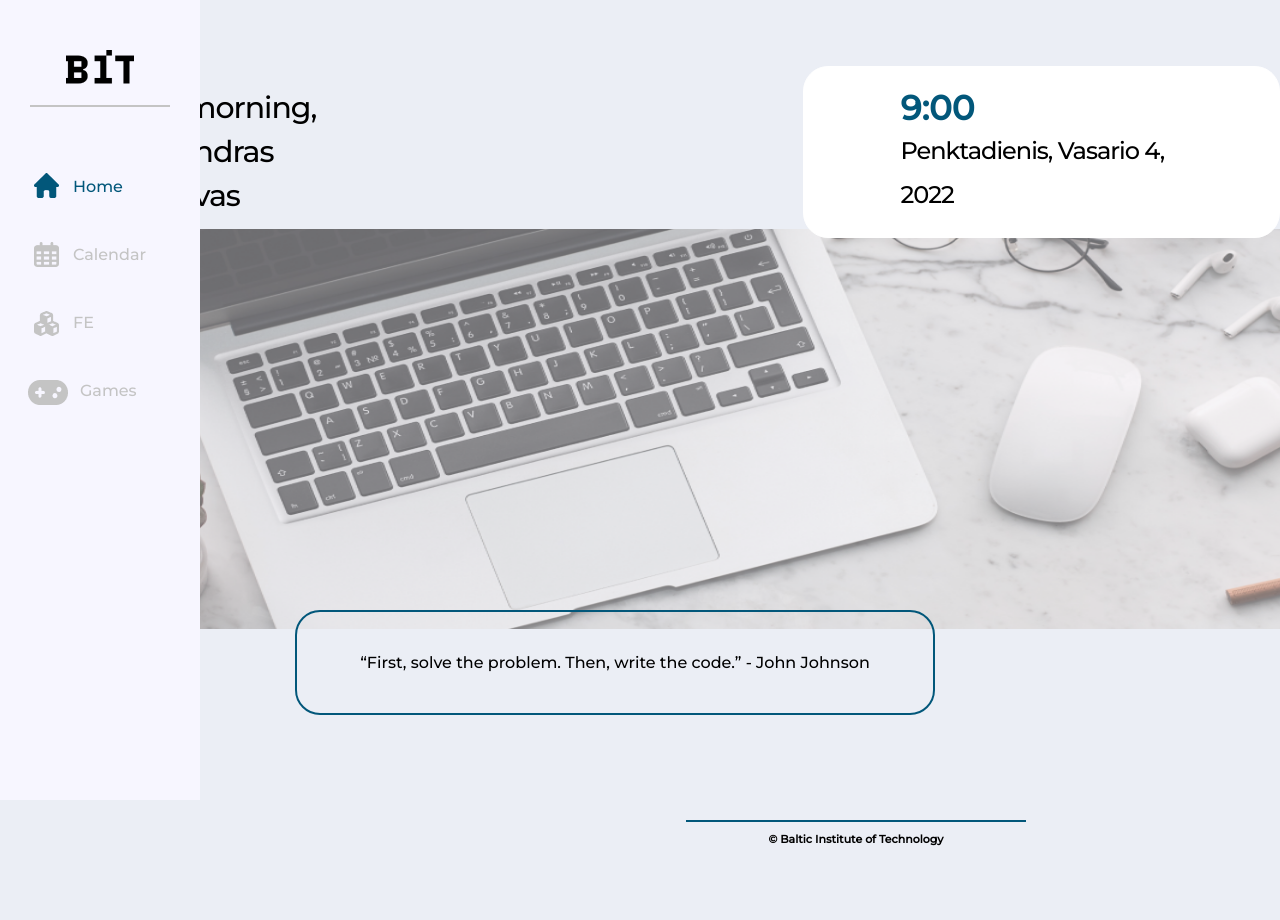
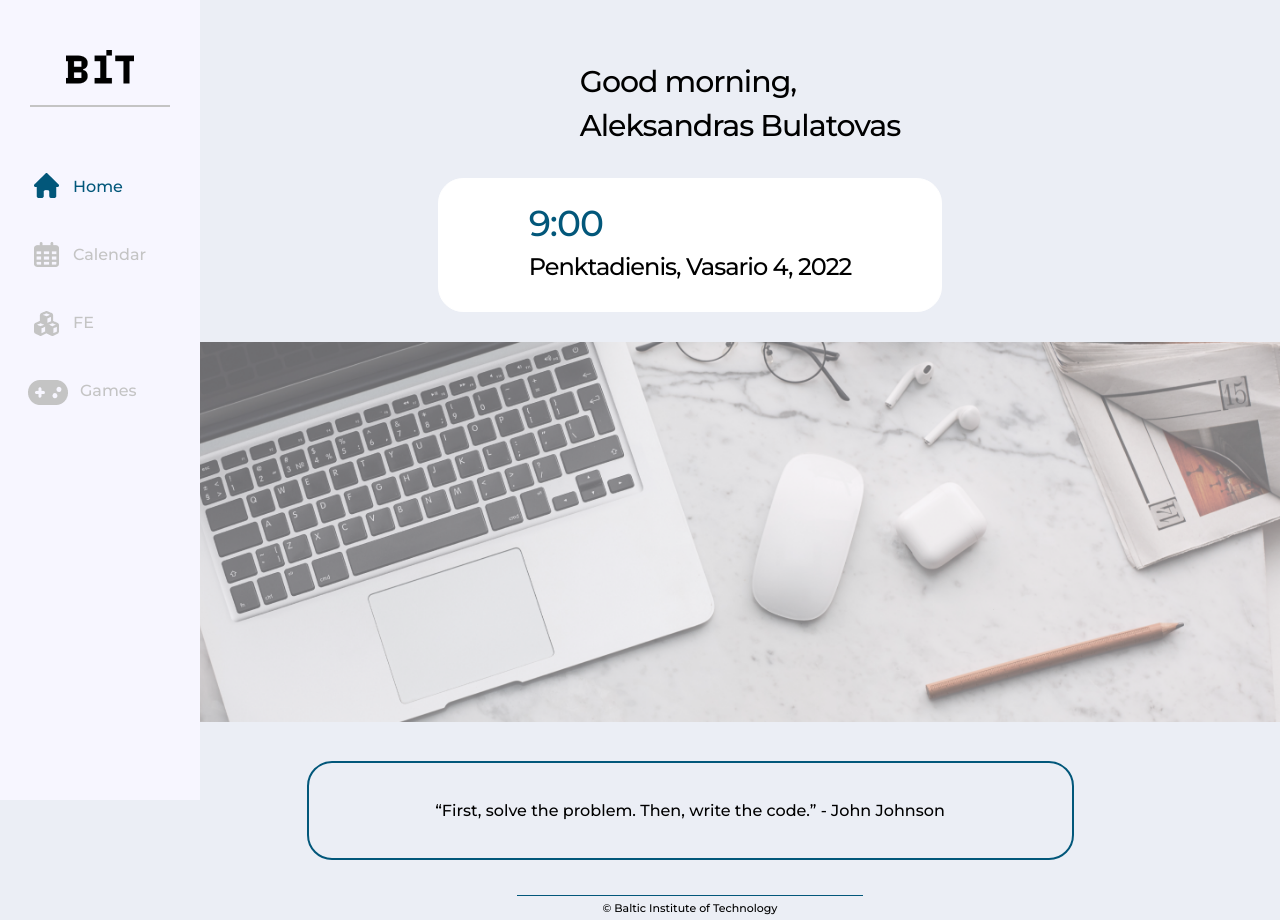
Before and after one commit to AleksandrasBulatovas/Friday-chalange-2022-01-21, a plain HTML site: page index.html in a window 1280 px wide. Before the commit the page ends 846 px from the top, so only its background shows below. Drawn offline with Linux system fonts and the light colour scheme; files whose address does not match are found by name.

Commit message:
antros savaites darbas

```diff
--- a/assets/layout.css
+++ b/assets/layout.css
@@ -8,9 +8,15 @@
 
 #header .navbar:hover {
     width: 200px;
-    ;
 }
 
+.container {
+    width: 100%;
+    max-width: 1440px;
+    margin-left: auto;
+    margin-right: auto;
+    height: 100vh;
+}
 
 #header .logo {
     display: block;
@@ -92,84 +98,74 @@
     left: 28px;
 }
 
-* {
-    box-sizing: border-box;
+#home {
+    padding-left: 100px;
 }
-.container {
+
+.img {
     width: 100%;
-    max-width: 1440px;
-    margin-left: auto;
-    margin-right: auto;
-    height: 100vh;
+    height: auto;
+    max-width: 1607px;
+    max-height: 440px;
+    margin-top: 30px;
 }
-#home {
-    background-image: url(../img/workplace.png);
-    background-repeat: no-repeat;
-    background-position-x: 100px;
-    background-position-y: 229px;
-    background-size: 1609px 400px;
-}
+
 #home .row {
     display: flex;
-    column-gap: 34%;
+    flex-wrap: wrap;
+    column-gap: 570px;
     justify-content: center;
     align-items: center;
-    padding-top: 56px;
+    padding-top: 30px;
 }
 
 #home .bottom-row {
-    text-align: center;
-    position: fixed;
-    bottom: 85px;
-    width: 50%;
-    border: 2px solid #02577A;
+    display: flex;
+    justify-content: center;
+    border: 2px solid #02577a;
     border-radius: 25px;
-    padding: 25px;
-    margin: 0 295px;
+    box-sizing: border-box;
+    width: 65%;
+    margin: 35px auto;
+    padding: 22px;
 }
+
 #home .hello p {
     font-size: 30px;
     line-height: 44px;
     letter-spacing: -1px;
     padding-left: 100px;
 }
+
 #home .clock {
-    padding: 20px 96px;
+    padding: 22px 90px;
     border: 1px solid #FFFFFF;
     border-radius: 25px;
     background-color: #FFFFFF;
 }
+
 #home .clock p {
     font-size: 24px;
     letter-spacing: -1px;
     line-height: 44px;
     margin: 0;
-
-}
-#home .clock h2 {
-    font-size: 34px;
-    color: #02577a;
-    margin: 0;
 }
 
- #footer {
-    left: 686px;
-    top: 820px;
-    position: absolute;
-    text-align: center;
-    color: #02577a;
+#home .clock .hour {
+    font-size: 36px;
+    font-weight: 500;
+    color: #02577A;
 }
 
-.footer-line {
-    width: 340px;
-    height: 2px;
-    background-color: #02577a;
-    padding: 1px;
-}
-
-.footer-line p {
+#footer p {
     font-family: 'Montserrat';
     font-size: 11px;
     color: #000000;
-    font-weight: 600;
+    font-weight: 500;
+    border-top: 1px solid #02577A;
+    width: 100%;
+    text-align: center;
+    margin: 0 auto;
+    max-width: 346px;
+    line-height: 24px;
 }
--- a/index.html
+++ b/index.html
@@ -38,27 +38,24 @@
         </header>
 
         <section id="home">
-            <div class="container">
                 <div class="row">
                     <div class="hello">
                         <p>Good morning,</br> Aleksandras Bulatovas</p>
                     </div>
                     <div class="clock">
-                        <h2>9:00</h2>
+                        <p class="hour"> 9:00</p>
                         <p>Penktadienis, Vasario 4, 2022 </p>
                     </div>
+                </div>
+                <div class="img-block">
+                    <img class="img" src="img/workplace.png" alt="image">
                 </div>
                 <div class="bottom-row">
                     <p>“First, solve the problem. Then, write the code.” - John Johnson</p>
                 </div>
-            </div>
+                <div id="footer">
+                    <p>© Baltic Institute of Technology</p>
+                </div>
         </section>
-
-
-        <footer id="footer">
-            <div class="footer-line">
-                <p>© Baltic Institute of Technology</p>
-            </div>
-        </footer>
     </body>
 </html>
```
